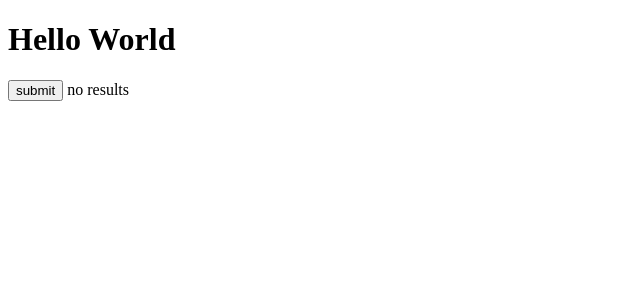
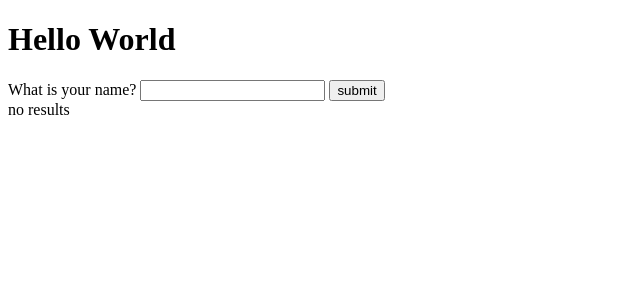
Before and after one commit to amalina-coffee/CloudAppPHP, a PHP site: page / in a window 1280 px wide. Shown: the top 300 px of the page, without its empty margins (0-640 px from the left). Run offline with PHP 8.4, Linux system fonts and the light colour scheme; data that the repository does not hold is empty.

Commit message:
Update index.php

```diff
--- a/index.php
+++ b/index.php
@@ -13,8 +13,7 @@ session_start();
     <h1>Hello World</h1>
 
 	<form method='POST'>
-		<Wht is your name?
-		<input type="text" id="name" name="name">
+		What is your name? <input type="text" id="name" name="name">
 		<input type="submit" value="submit"/>
 	</form>
 
```
